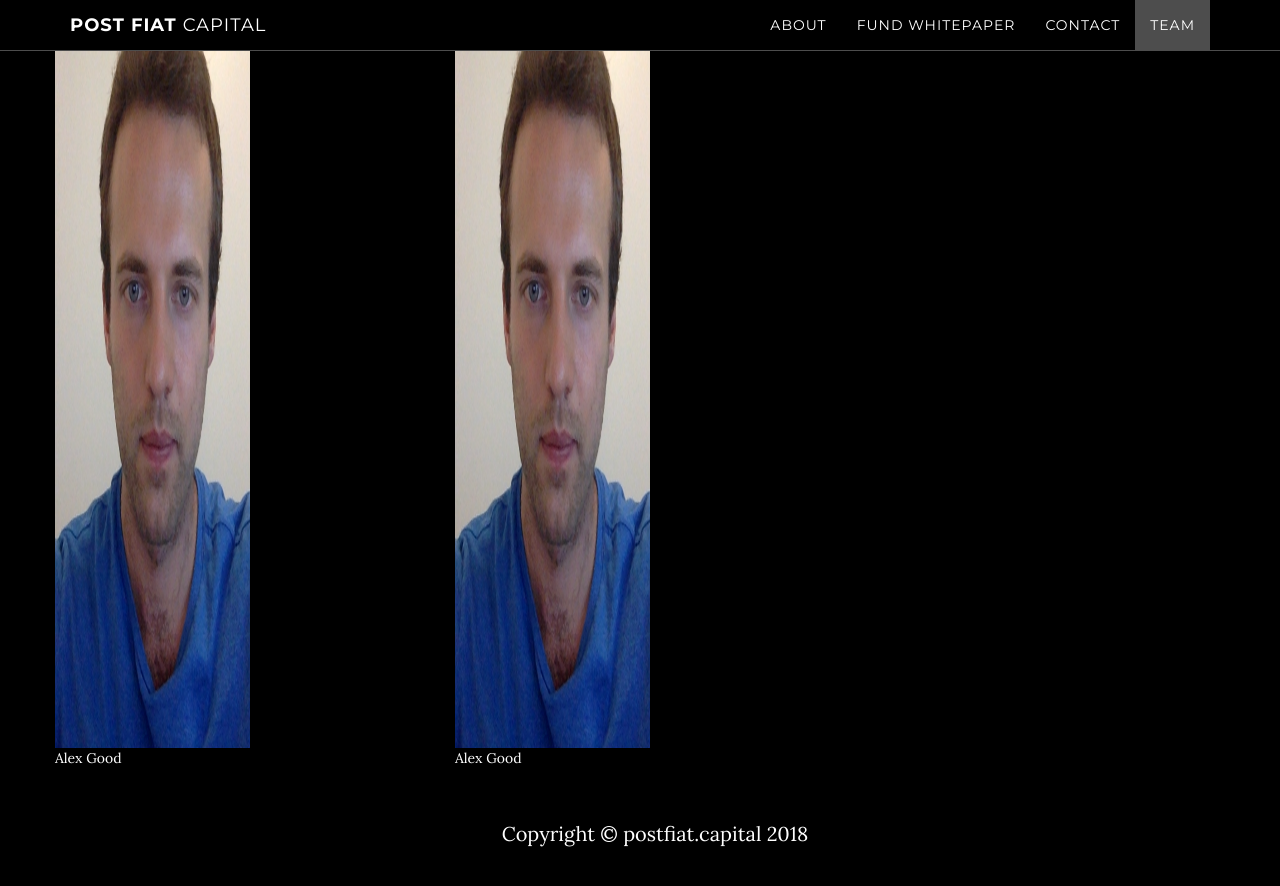
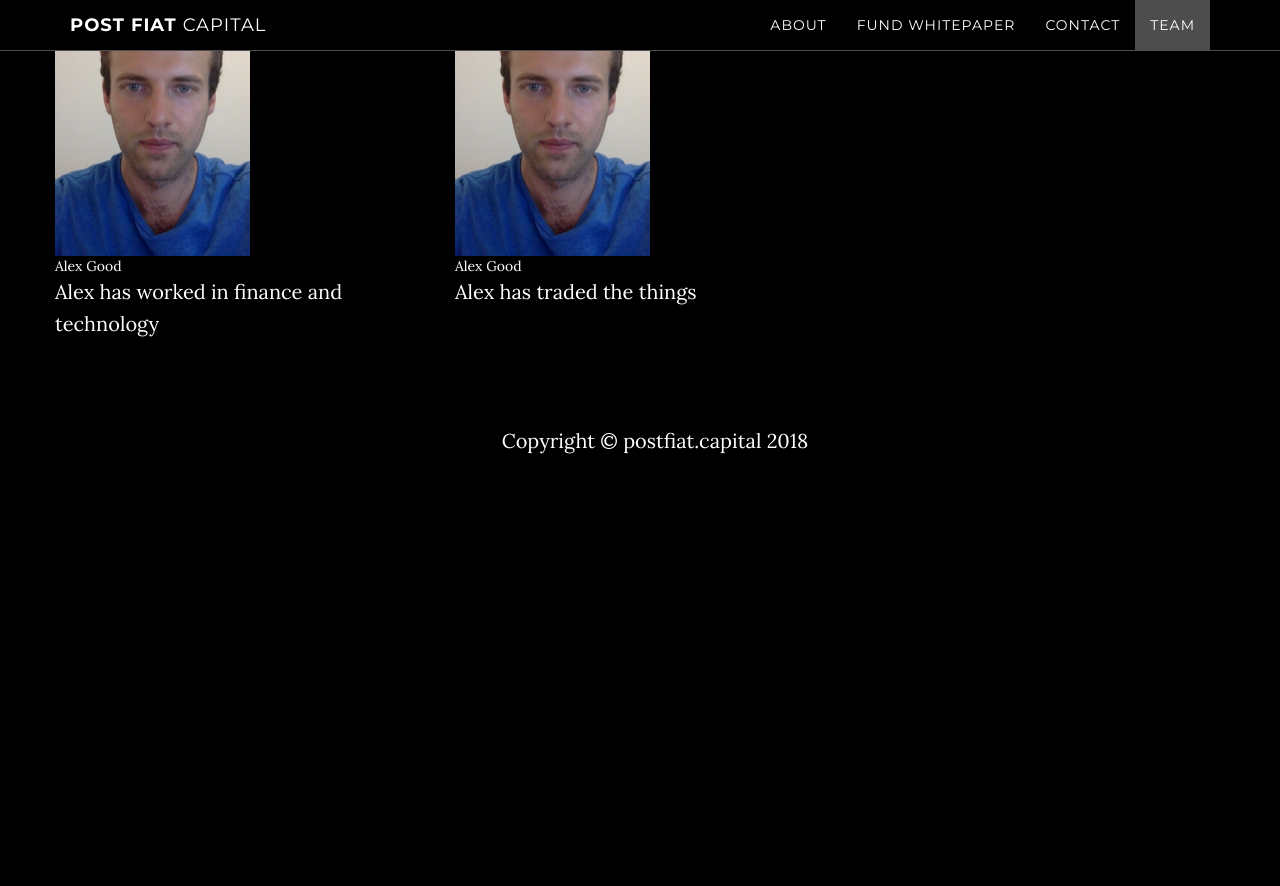
Before and after one commit to postfiat/postfiat.github.io, a Jekyll site: the page built from index.html, in a window 1280 px wide and 900 px high, scrolled down 2899 px. Shown: the top 886 px of the window. Built offline with Jekyll 4.4.1, drawn with Linux system fonts in a browser that asks for light colours; after the commit the page ends 3406 px from its top, so only the background shows below that.

```diff
--- a/_includes/team.html
+++ b/_includes/team.html
@@ -10,18 +10,20 @@
             <div class="row">
               <div class="col-sm-4">
                 <figure>
-                    <img src='img/alex_photo.png' alt='missing' width="195" height="780" />
+                    <img src='img/alex_photo.png' alt='missing' width="195" height="288.4" />
                     <figcaption>Alex Good</figcaption>
                 </figure>
-
+                <p>Alex has worked in finance and technology</p>
               </div>
 
               <div class="col-sm-4">
                 <figure>
-                    <img src='img/alex_photo.png' alt='missing' width="195" height="780" />
+                    <img src='img/alex_photo.png' alt='missing' width="195" height="288.4" />
                     <figcaption>Alex Good</figcaption>
                 </figure>
+                <p>Alex has traded the things</p>
               </div>
+
             </div>
 
 
```
